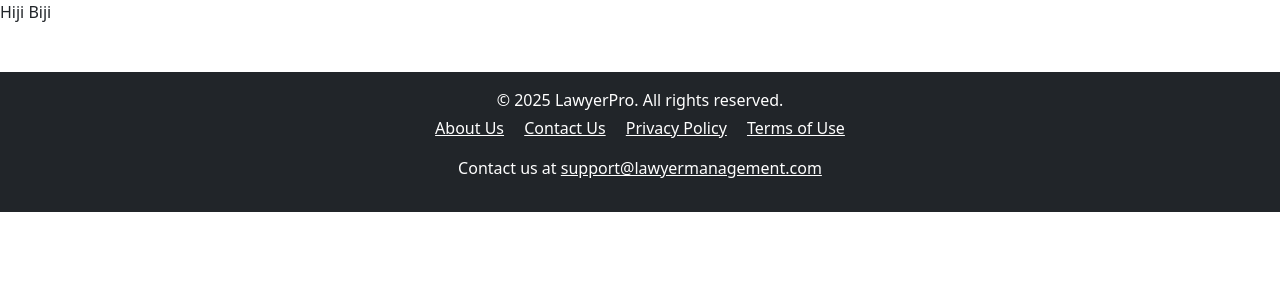
After one commit to KaziAlKabid/WebTech, a PHP site: the page made by views/Client/Dashboard.php in a window 1280 px wide. The commit adds this page. Shown: the top 300 px of the page. Run offline with PHP 8.4, Linux system fonts and the light colour scheme; the template is opened without the code that fills it, so the values that code supplies are empty.

Commit message:
Added Client Dashboard

```diff
--- /dev/null
+++ b/views/Client/Dashboard.php
@@ -0,0 +1 @@
+Hiji Biji
```
Also changed, not shown: views/Auth/register.php (line endings or trailing spaces).
